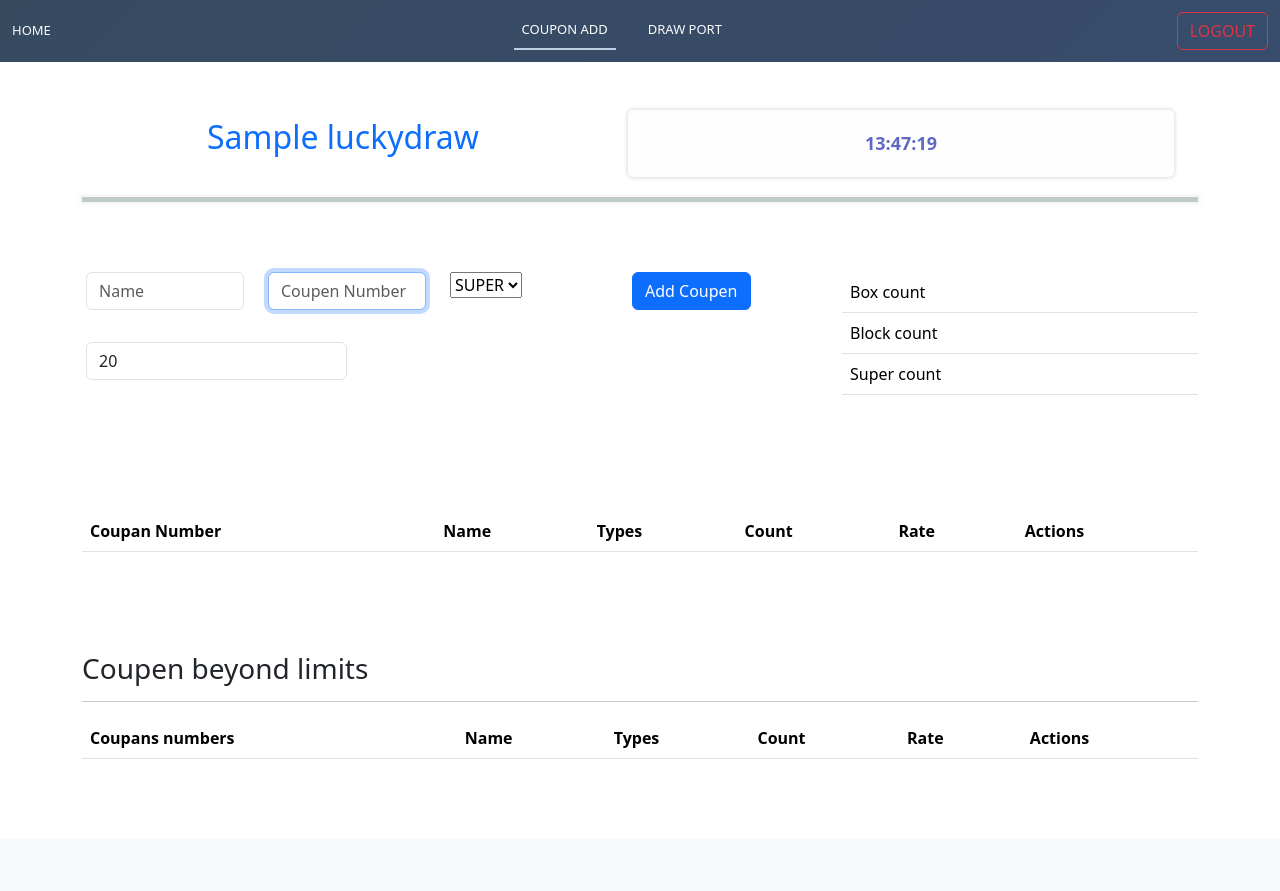
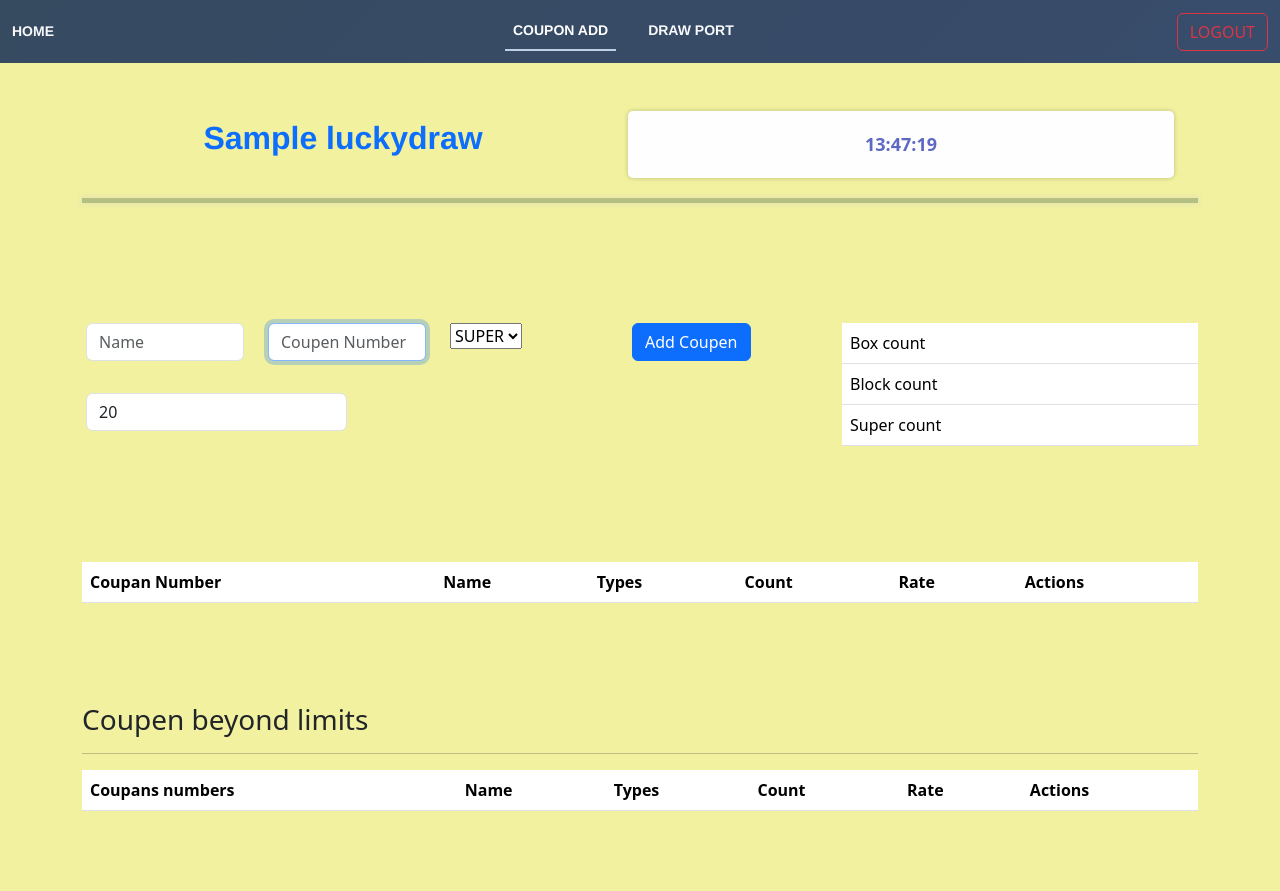
Before and after one commit to Rashicom/LuckyDraw, a Django app: page /luckydraw/get_contest/1/ in a window 1280 px wide. Before the commit the page ends 759 px from the top, so only its background shows below. Run offline with Django 4.2, Linux system fonts and the light colour scheme; a user stored in the database is signed in; tables that the repository leaves empty hold one stand-in row (values such as "Sample post"); data that the repository does not hold is empty.

Commit message:
html redisigned

```diff
--- a/templates/lucky_add.html
+++ b/templates/lucky_add.html
@@ -12,16 +12,20 @@
 </head>
 <body>
     <style>
+      body{
+        background-color: rgb(241, 241, 160);
+    }
     .navbar{
     background: linear-gradient(135deg, #364a60, #384c6c);
     }
     .nav-item a{
         color: #fff;
-            font-size: 13px;
-            font-weight: 500;
+        font-size: 14px;
+        font-family: Helvetica;
+        font-weight: 600;
     }
     .form-section{
-          margin-top: 50px;
+      margin-top: 100px;
     }
     .under_line{
       color: #fff !important;
@@ -35,8 +39,9 @@
       margin-top: 100px;
     }
     .navbar-brand {
-            font-weight: 500 ;
-            font-size: 13px
+        font-weight: 600 ;
+        font-size: 14px;
+        font-family: Helvetica;
     }
 
     /* countdown css */
@@ -52,6 +57,16 @@
         font-size: 18px;
         color: rgb(94, 105, 196);
     }
+    .tr-head{
+      background: linear-gradient(135deg, #364a60, #384c6c);
+      color: #fff;
+
+    }
+    h2{
+      font-weight: 600;
+      font-family: Helvetica;
+    }
+
 
     #countdown-timer {
         font-size: 28px;
```
Also changed, not shown: templates/lucky_draw.html (+6 -3 lines). Lines whose indentation alone changed are shown as unchanged.
